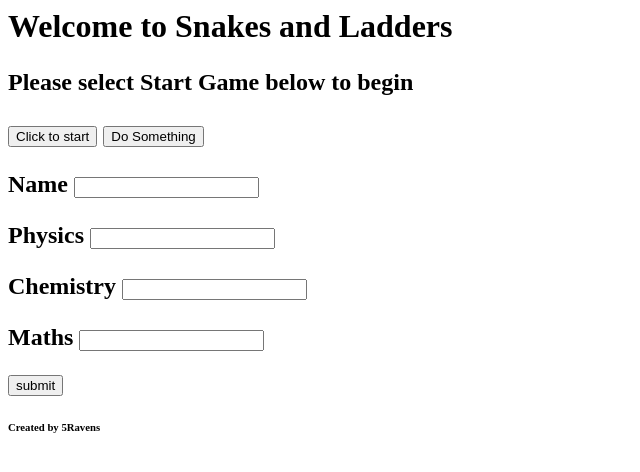
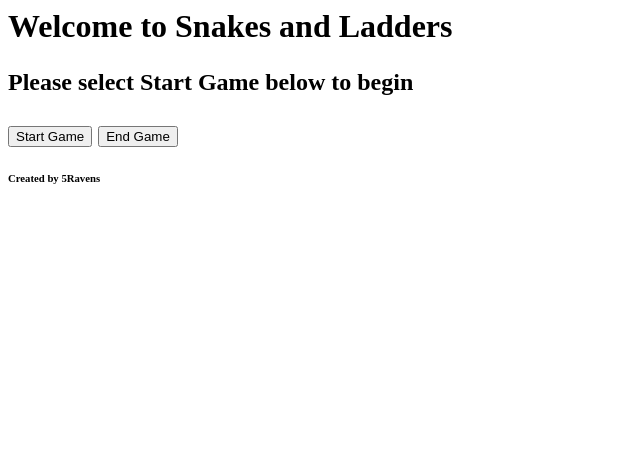
Before and after one commit to ravensfive/snakeladder, a Flask app: page / in a window 1280 px wide. Shown: the top 472 px of the page, without its empty margins (0-640 px from the left). Run offline with Flask 2, Linux system fonts and the light colour scheme.

Commit message:
Simon 5th July

```diff
--- a/frontend.py
+++ b/frontend.py
@@ -1,4 +1,4 @@
-from flask import Flask, flash, redirect, render_template, request, session, abort
+from flask import Flask, flash, redirect, render_template, request, session, abort, url_for, make_response
 import os
 import random
 #from BackEnd import createPlayerDict
@@ -6,15 +6,38 @@ import random
 app = Flask(__name__)
 
 #App.Route takes you to a specific area.  For example ('/') is the initial page
-@app.route('/')
+@app.route('/', methods = ['POST', 'GET'])
 def GameStart():
-    return render_template('Page1GameStart.html')
+    print(request.method)
+    if request.method == 'GET':
+        return render_template('Page1GameStart.html')
+    #return "Hello Bert"
+    elif request.method == 'POST':
+        if request.form.get('Start Game') == 'Start Game':
+            print('Game Started')
+            return redirect(url_for('GameSetUp'))
+        else:
+            return 'Fuck Off then'
+        #return render_template('Page2GameSetUp.html')
 
-@app.route('/GameSetUp',methods = ['POST', 'GET'])
-def result():
-   if request.method == 'POST':
-      result = request.form
-      return render_template("Page2GameSetUp.html")
+        #return str(random.randint(1,10))
+
+@app.route('/GameSetUp', methods = ['POST', 'GET'])
+def GameSetUp():
+    return render_template('Page2GameSetUp.html')
+    #str(random.randint(1,10))
+    #if request.method == 'GET':
+        #return "John"
+     #   return render_template('Page2GameSetUp.html')
+    #else:
+     #   return str(random.randint(1,10))
+
+    #return str(random.randint(1,10))
+
+
+   #if request.method == 'POST':
+      #result = request.form
+      #return render_template("Page2GameSetUp.html")
 
 
 #Post Method selected which creates PlayGame area
--- a/templates/Page1GameStart.html
+++ b/templates/Page1GameStart.html
@@ -9,22 +9,18 @@
 
 {% block content %}
   <p> Please select Start Game below to begin </p>
-  <button type="button" onclick="alert('Lets Go')">Click to start</button>
-  <input type="submit" name="submit" value="Do Something">
 
-  <html>
-   <body>
+  <body>
+<div class="container">
 
-      <form action = "http://127.0.0.1:5000/Page2GameSetUp/" method = "POST">
-         <p>Name <input type = "text" name = "Name" /></p>
-         <p>Physics <input type = "text" name = "Physics" /></p>
-         <p>Chemistry <input type = "text" name = "chemistry" /></p>
-         <p>Maths <input type ="text" name = "Mathematics" /></p>
-         <p><input type = "submit" value = "submit" /></p>
-      </form>
+  <form action="" class="form-inline" method="post">
+      <input type="submit" value="Start Game" name="Start Game"/>
+      <input type="submit" value="End Game" name="End Game"/>
 
-   </body>
-</html>
+  </form>
+
+</div>
+</body>
 
 {% endblock %}
 
```
